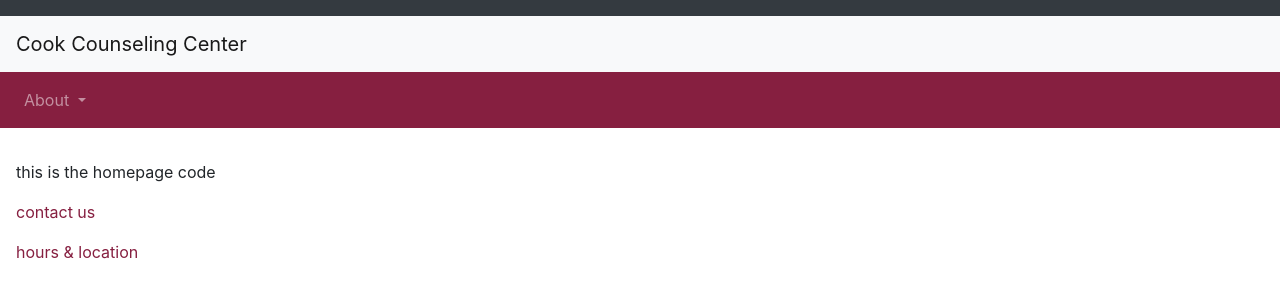
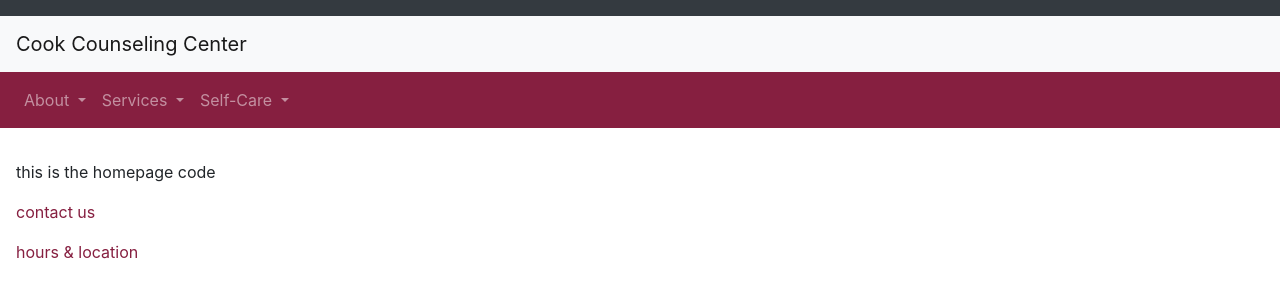
Before and after one commit to ashero0/doi, a PHP site: page / in a window 1280 px wide. Shown: the top 300 px of the page. Run offline with PHP 8.4, Linux system fonts and the light colour scheme.

Commit message:
did more work on dropdowns

```diff
--- a/ccc/app/view/footer.php
+++ b/ccc/app/view/footer.php
@@ -1,7 +1,11 @@
-	</div>
+<footer>
+</div>
 
 	<script src="https://code.jquery.com/jquery-3.4.1.slim.min.js" integrity="sha384-J6qa4849blE2+poT4WnyKhv5vZF5SrPo0iEjwBvKU7imGFAV0wwj1yYfoRSJoZ+n" crossorigin="anonymous"></script>
 	<script src="https://cdn.jsdelivr.net/npm/popper.js@1.16.0/dist/umd/popper.min.js" integrity="sha384-Q6E9RHvbIyZFJoft+2mJbHaEWldlvI9IOYy5n3zV9zzTtmI3UksdQRVvoxMfooAo" crossorigin="anonymous"></script>
 	<script src="https://stackpath.bootstrapcdn.com/bootstrap/4.4.1/js/bootstrap.min.js" integrity="sha384-wfSDF2E50Y2D1uUdj0O3uMBJnjuUD4Ih7YwaYd1iqfktj0Uod8GCExl3Og8ifwB6" crossorigin="anonymous"></script>
+
+<body>
+
 </body>
 </footer>
--- a/ccc/app/view/header.php
+++ b/ccc/app/view/header.php
@@ -64,9 +64,42 @@
 			  		About
 				</a>
 				<div class="dropdown-menu" aria-labelledby="navbarDropdownMenuLink">
-			  		<a class="dropdown-item" href="#">About</a>
-			  		<a class="dropdown-item" href="#">Staff</a>
-			  		<a class="dropdown-item" href="#">Hours & Location</a>
+			  		  <a class="dropdown-item" href="<?=BASE_URL?>/about/about-cook">About Cook Counseling Center</a>
+			  		  <a class="dropdown-item" href="<?=BASE_URL?>/about/hours-and-location">Hours & Location</a>
+					  <a class="dropdown-item" href="<?=BASE_URL?>/about/staff">Staff</a>
+					  <a class="dropdown-item" href="<?=BASE_URL?>/about/contact-us">Contact Us</a>
+					  <a class="dropdown-item" href="<?=BASE_URL?>/about/confidentiality-policy">Confidentiality Policy</a>
+					  <a class="dropdown-item" href="<?=BASE_URL?>/about/forms">Forms</a>
+					  <a class="dropdown-item" href="<?=BASE_URL?>/about/outreach">Outreach</a>
+					  <a class="dropdown-item" href="<?=BASE_URL?>/about/giving">Giving</a>
+					  <a class="dropdown-item" href="<?=BASE_URL?>/about/graduate-training">Graduate Training</a>
+					  <a class="dropdown-item" target="_blank" href="https://students.vt.edu/">Student Affairs</a>
+				</div>
+			  </li>
+			  <li class="nav-item dropdown">
+				<a class="nav-link dropdown-toggle" href="#" id="navbarDropdownMenuLink" role="button" data-toggle="dropdown" aria-haspopup="true" aria-expanded="false">
+			  		Services
+				</a>
+				<div class="dropdown-menu" aria-labelledby="navbarDropdownMenuLink">
+			  		<a class="dropdown-item" href="<?=BASE_URL?>/services/emergency-services">Emergency Services</a>
+			  		<a class="dropdown-item" href="<?=BASE_URL?>/services/schedule-appointment">Schedule an Appointment</a>
+					  <a class="dropdown-item" href="<?=BASE_URL?>/services/individual-counseling">Individual Counseling</a>
+					  <a class="dropdown-item" href="<?=BASE_URL?>/services/group-counseling">Group Counseling</a>
+					  <a class="dropdown-item" href="<?=BASE_URL?>/services/psychiatric-services">Psychiatric Services</a>
+					  <a class="dropdown-item" href="<?=BASE_URL?>/services/sport-psychology">Sport Psychology</a>
+				</div>
+			  </li>
+			  <li class="nav-item dropdown">
+				<a class="nav-link dropdown-toggle" href="#" id="navbarDropdownMenuLink" role="button" data-toggle="dropdown" aria-haspopup="true" aria-expanded="false">
+			  		Self-Care
+				</a>
+				<div class="dropdown-menu" aria-labelledby="navbarDropdownMenuLink">
+			  		<a class="dropdown-item" href="<?=BASE_URL?>/self-care/alcoholism">Alcoholism</a>
+			  		<a class="dropdown-item" href="<?=BASE_URL?>/self-care/add">Attention Deficit Disorder (ADD)</a>
+					  <a class="dropdown-item" href="<?=BASE_URL?>/self-care/eating-disorders">Eating Disorders</a>
+					  <a class="dropdown-item" href="<?=BASE_URL?>/self-care/sexual-assault">Sexual Assault</a>
+					  <a class="dropdown-item" href="<?=BASE_URL?>/self-care/trauma">Trauma</a>
+					  <a class="dropdown-item" href="<?=BASE_URL?>/self-care/well-being">Well-Being at Virginia Tech</a>
 				</div>
 		  	</li>
 		  </ul>
```
